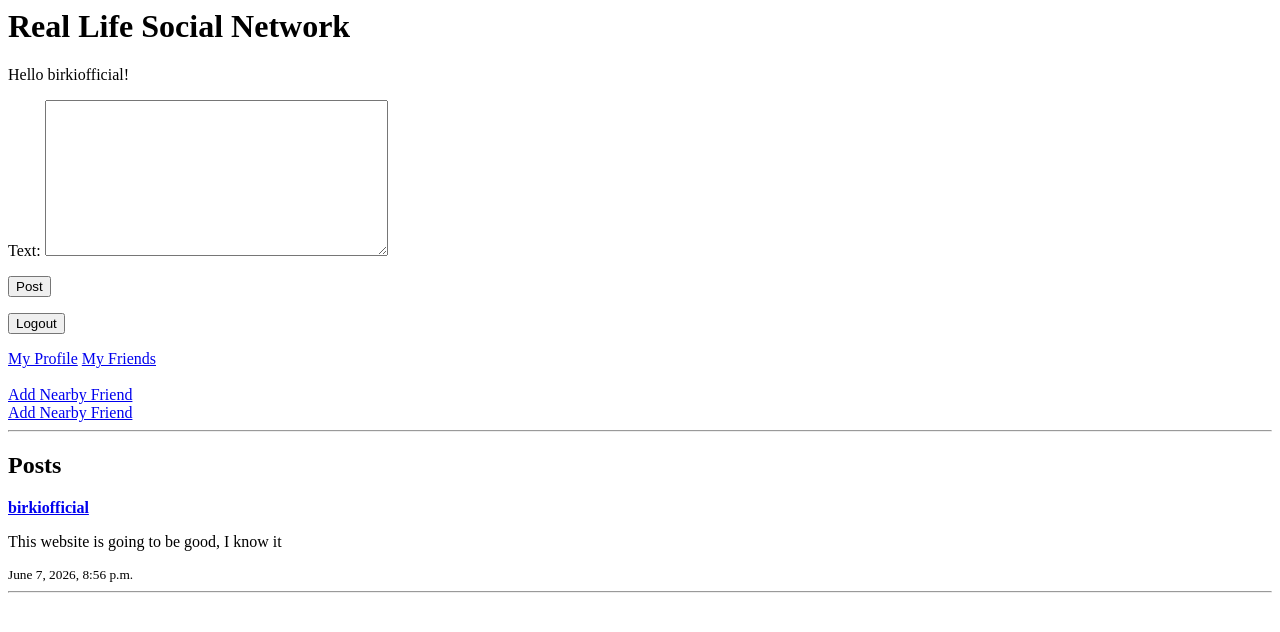
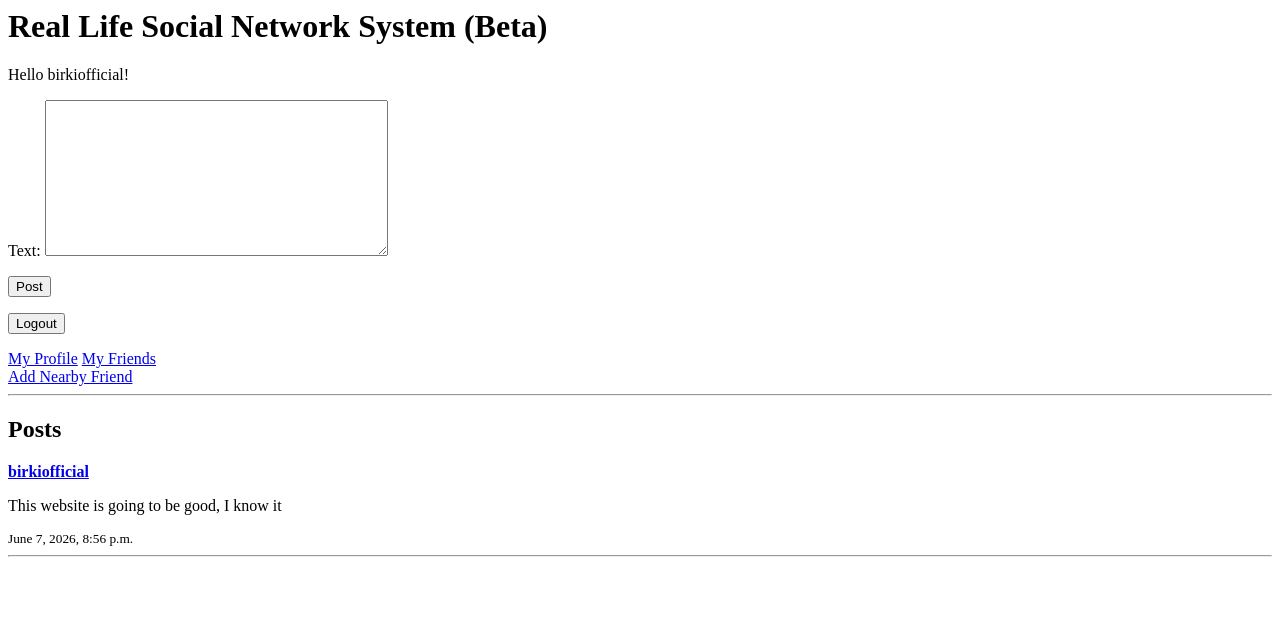
Before and after one commit to OykuGencbay/ubiquitous-journey, a Django app: page / in a window 1280 px wide. Shown: the top 632 px of the page. Run offline with Django 5.2, Linux system fonts and the light colour scheme; a user stored in the database is signed in; data comes from the database, SQL or seed files in the repository; data that the repository does not hold is empty.

```diff
--- a/social/templates/social/home.html
+++ b/social/templates/social/home.html
@@ -1,4 +1,4 @@
-<h1>Real Life Social Network</h1>
+<h1>Real Life Social Network System (Beta) </h1>
 {% if user.is_authenticated %}
     <p>Hello {{ user.username }}!</p>
     <form method="post">
@@ -12,9 +12,6 @@
     </form>
 <a href="/profile/">My Profile</a>
     <a href="/friends/">My Friends</a>
-<br>
-<br>
-    <a href="/nearby/">Add Nearby Friend</a>
 <br>
     <a href="/bluetooth-add/">Add Nearby Friend</a>
 <br>
```
